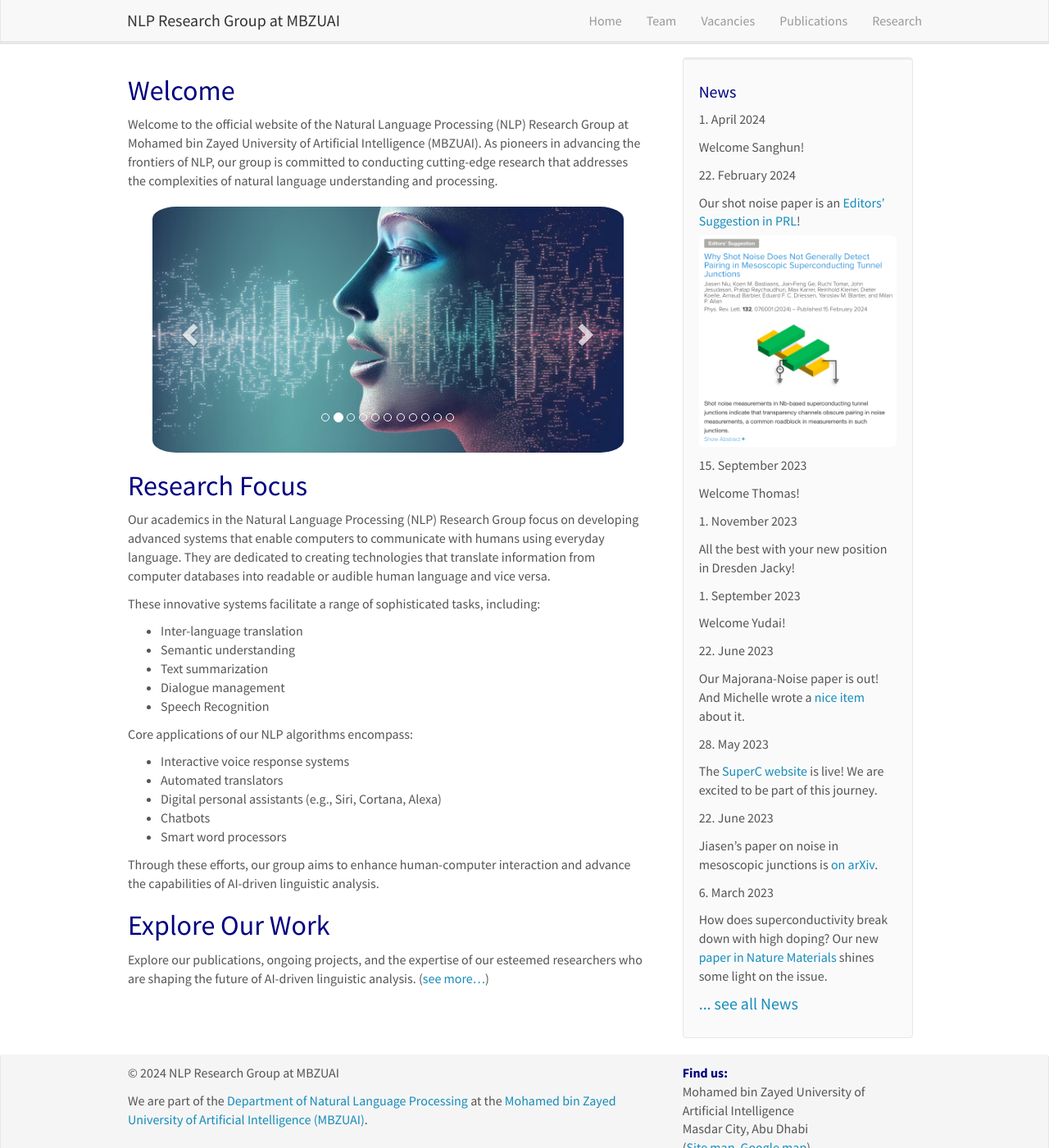
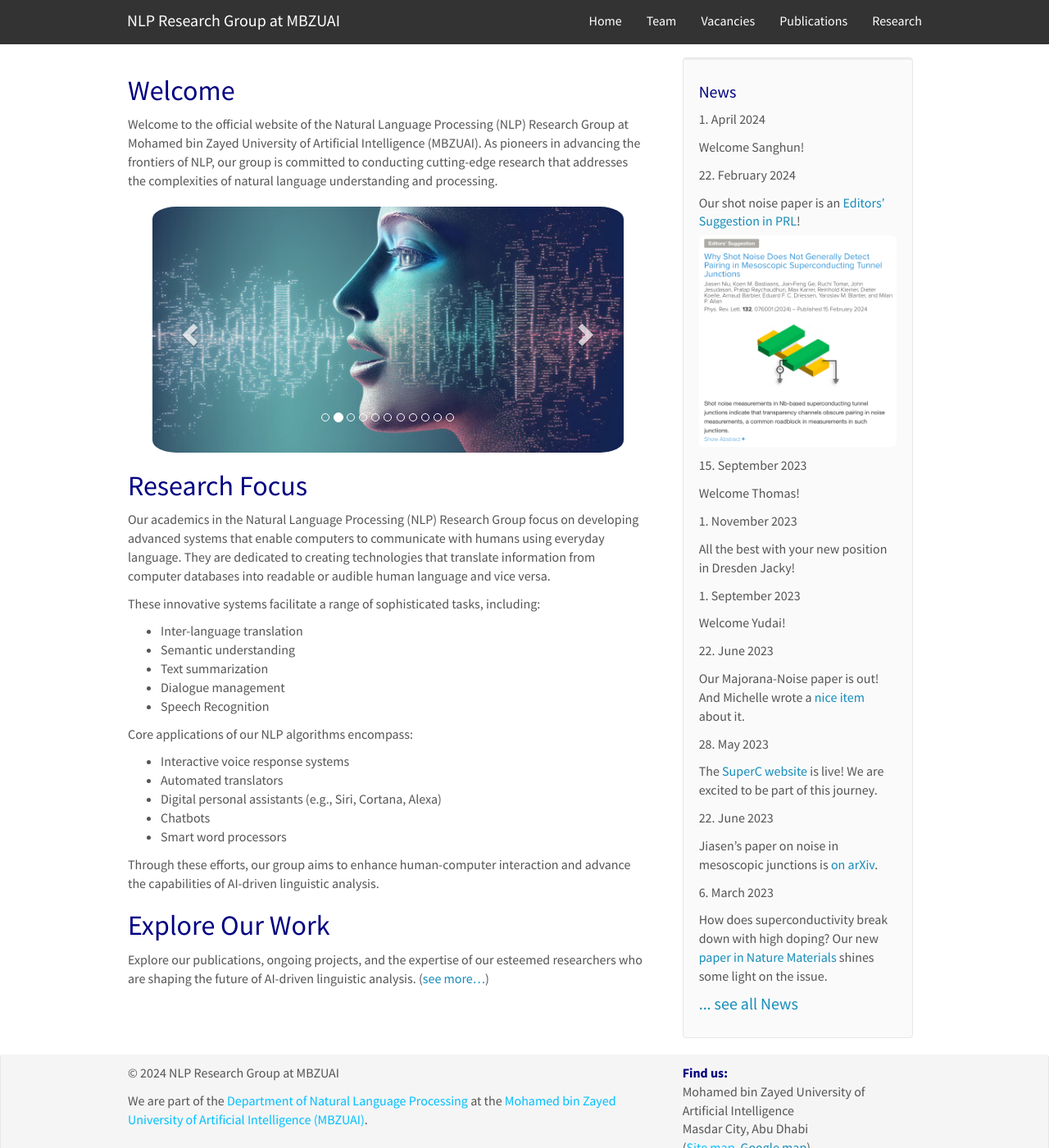
Before and after one commit to RamzaBasharat/MBZUAI, a Jekyll site: the page built from _pages/home.md, in a window 1280 px wide and 1400 px high. Shown: the whole window at 82% size. Built offline with Jekyll 4.4.1, drawn with Linux system fonts in a browser that asks for light colours; nearby versions of some CDN libraries.

Commit message:
setting css

```diff
--- a/_includes/footer.html
+++ b/_includes/footer.html
@@ -5,7 +5,7 @@
 		<div class="col-sm-8">
 
 		  <p>&copy 2024 NLP Research Group at MBZUAI</p>
-              <p>We are part of the <a href="https://mbzuai.ac.ae/research/department/natural-language-processing-department/">Department of Natural Language Processing</a> at the<a href="https://mbzuai.ac.ae/"> Mohamed bin Zayed University of Artificial Intelligence (MBZUAI)</a>.</p>
+              <p>We are part of the <a class="sky" href="https://mbzuai.ac.ae/research/department/natural-language-processing-department/">Department of Natural Language Processing</a> at the<a class="sky" href="https://mbzuai.ac.ae/"> Mohamed bin Zayed University of Artificial Intelligence (MBZUAI)</a>.</p>
 
 
 		   <p>  </p><p>
@@ -23,7 +23,7 @@
 			 Mohamed bin Zayed University of<br />
 			Artificial Intelligence <br />
 			Masdar City, Abu Dhabi <br />
-            (<a href="https://mbzuai.ac.ae/page-sitemap.xml">Site map</a>, <a href="https://www.google.com/maps/place/24%C2%B025'57.4%22N+54%C2%B037'07.3%22E/@24.4329463,54.6162667,3936m/data=!3m1!1e3!4m4!3m3!8m2!3d24.4326111!4d54.6186944?entry=ttu">Google map</a>)
+            (<a class="sky" href="https://mbzuai.ac.ae/page-sitemap.xml">Site map</a>, <a href="https://www.google.com/maps/place/24%C2%B025'57.4%22N+54%C2%B037'07.3%22E/@24.4329463,54.6162667,3936m/data=!3m1!1e3!4m4!3m3!8m2!3d24.4326111!4d54.6186944?entry=ttu">Google map</a>)
 		</div>
 	  </div>
 	</div>
--- a/css/main.scss
+++ b/css/main.scss
@@ -131,3 +131,30 @@ color: #00bfff;
 color: #fff;
 background-color: #4d5966;
 }
+
+//----------------
+/* Navbar background and text color */
+.navbar-default {
+    background-color: #333; /* Background color */
+    border-color: #333;    /* Border color */
+}
+
+.navbar-default .navbar-brand,
+.navbar-default .navbar-nav > li > a {
+    color: #fff; /* Text color */
+}
+
+/* Navbar link hover effect */
+.navbar-default .navbar-brand:hover,
+.navbar-default .navbar-nav > li > a:hover {
+    color: #00bfff; /* Text color on hover */
+    background-color: #444; /* Background color on hover */
+}
+
+/* Active link styling */
+.navbar-default .navbar-nav > .active > a,
+.navbar-default .navbar-nav > .active > a:hover,
+.navbar-default .navbar-nav > .active > a:focus {
+    color: #fff; /* Active text color */
+    background-color: #444; /* Active background color */
+}
```
Also changed, not shown: _data/team_members.yml (+0 -19 lines).
